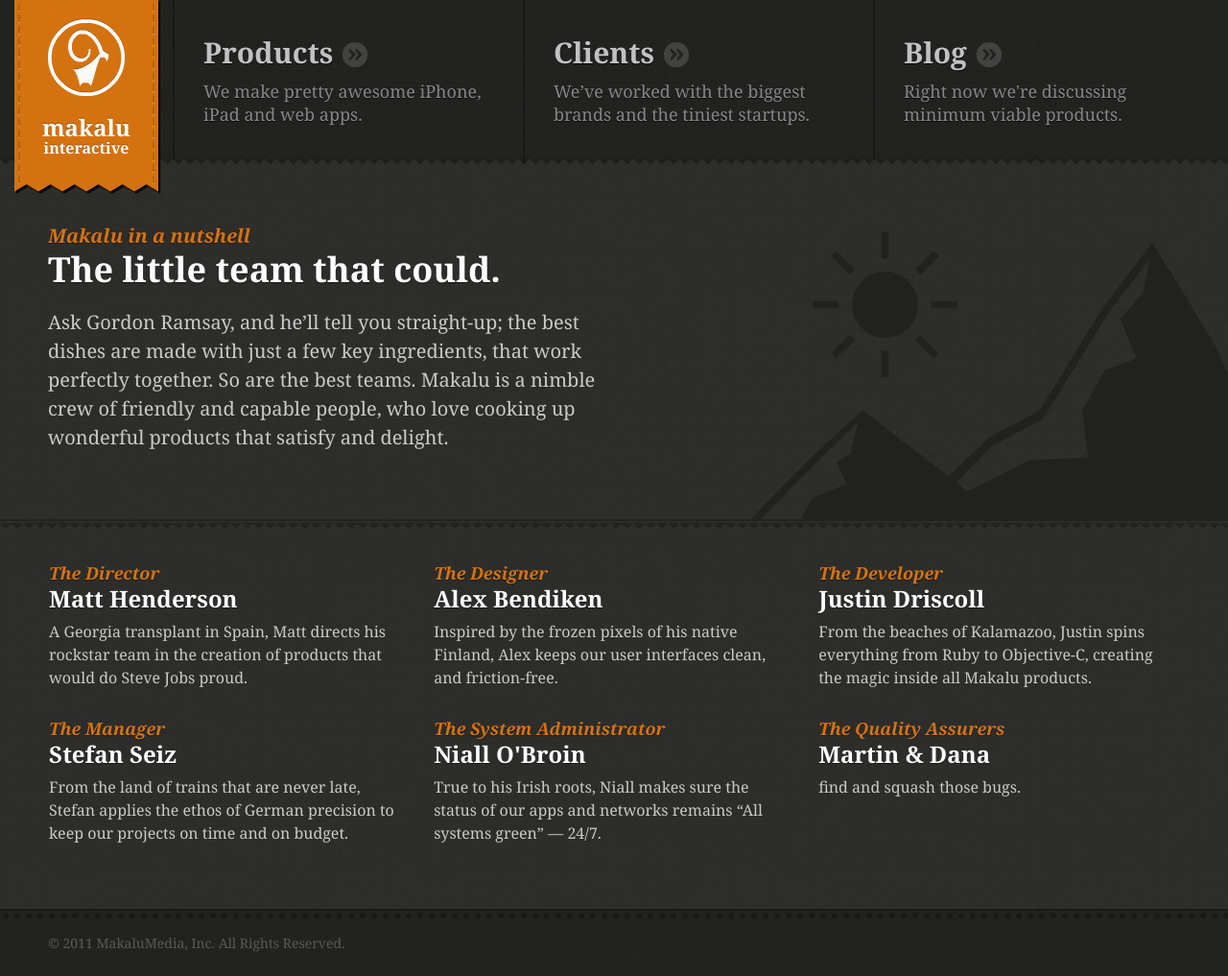
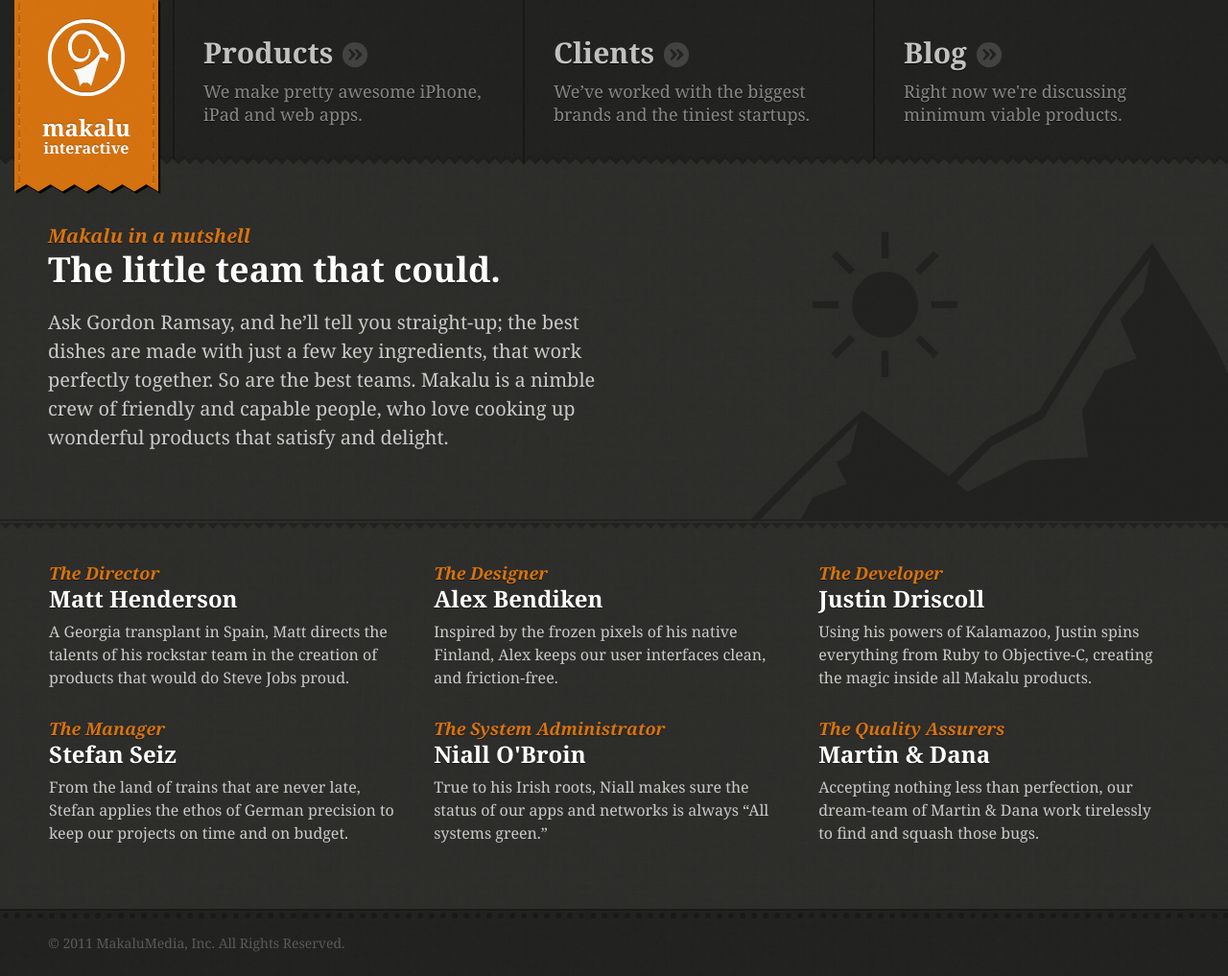
Before and after one commit to makalu/makalu.github.com, a Jekyll site: the page built from index.html, in a window 1280 px wide. Shown: the whole page at 96% size. Built offline with Jekyll 4.4.1, drawn with Linux system fonts in a browser that asks for light colours; nearby versions of some CDN libraries.

Commit message:
People tweaks.

```diff
--- a/index.html
+++ b/index.html
@@ -20,7 +20,7 @@
         <h3>Matt Henderson</h3>
       </header>
       <p>
-        A Georgia transplant in Spain, Matt directs his rockstar team in the creation of products that would do Steve Jobs proud.
+        A Georgia transplant in Spain, Matt directs the talents of his rockstar team in the creation of products that would do Steve Jobs proud.
       </p>
     </li>
     <li>
@@ -38,7 +38,7 @@
         <h3>Justin Driscoll</h3>
       </header>
       <p>
-        From the beaches of Kalamazoo, Justin spins everything from Ruby to Objective-C,  creating the magic inside all Makalu products.
+        Using his powers of Kalamazoo, Justin spins everything from Ruby to Objective-C, creating the magic inside all Makalu products.
       </p>
     </li>
     <li>
@@ -56,7 +56,7 @@
         <h3>Niall O'Broin</h3>
       </header>
       <p>
-        True to his Irish roots, Niall makes sure the status of our apps and networks remains “All systems green” — 24/7.
+        True to his Irish roots, Niall makes sure the status of our apps and networks is always “All systems green.”
       </p>
     </li>
     <li>
@@ -65,7 +65,7 @@
         <h3>Martin & Dana</h3>
       </header>
       <p>
-        find and squash those bugs.
+        Accepting nothing less than perfection, our dream-team of Martin & Dana work tirelessly to find and squash those bugs.
       </p>
     </li>
   </ul>
```
